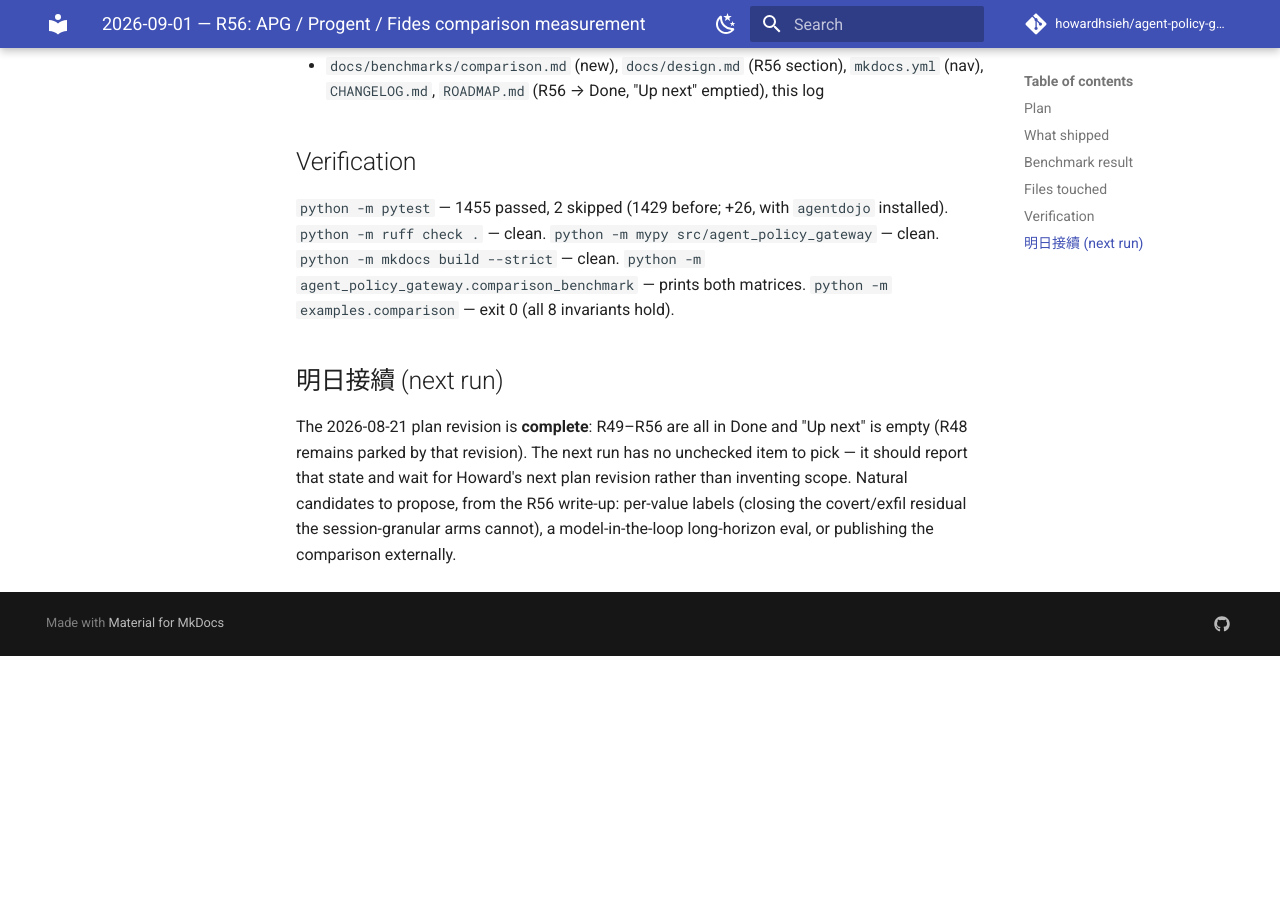
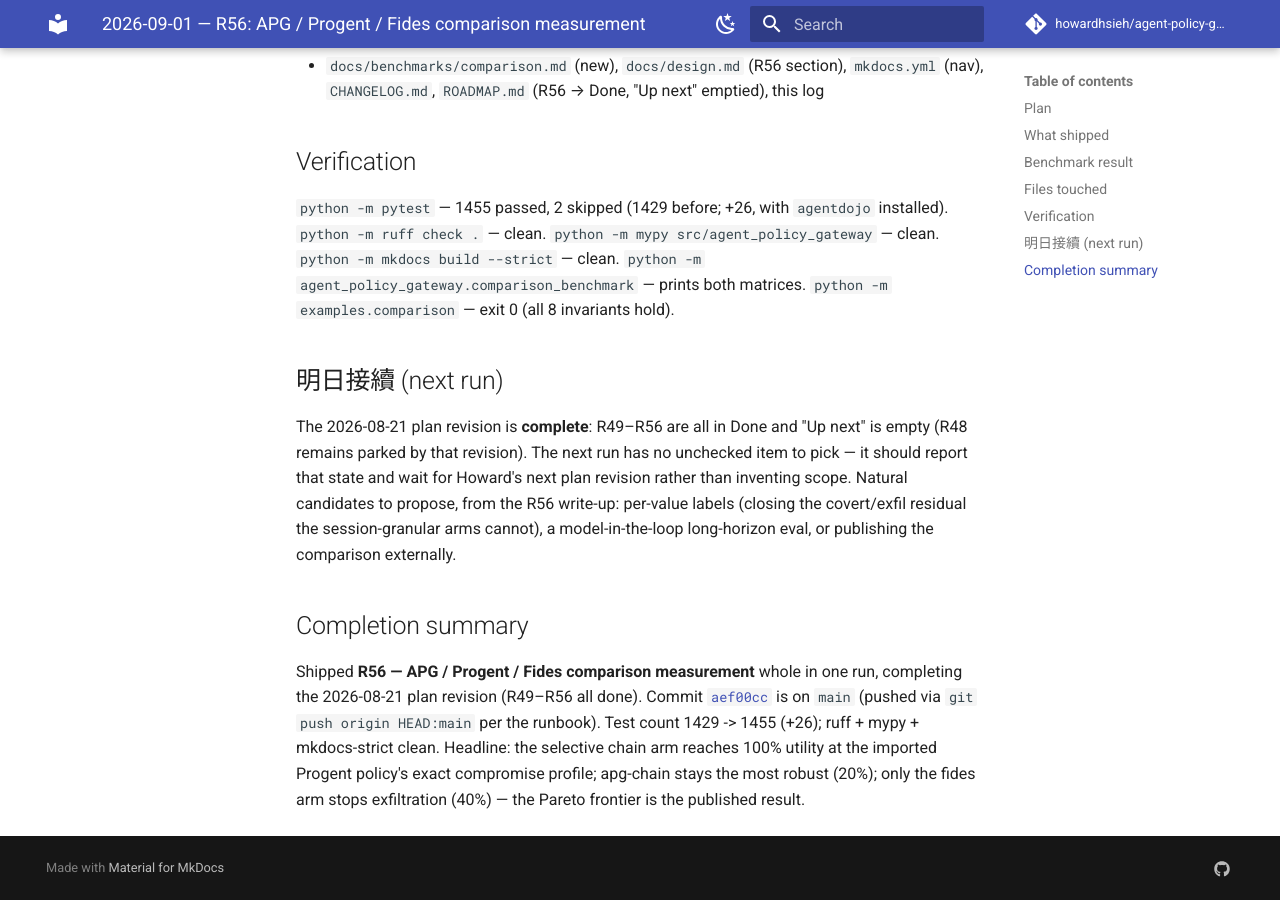
Before and after one commit to howardhsieh/agent-policy-gateway, an MkDocs documentation site: the page built from docs/work-log/2026-09-01.md, in a window 1280 px wide and 900 px high, scrolled down 2187 px. Built offline with MkDocs 1.6.1 and Material for MkDocs 9.7.7, drawn with Linux system fonts in a browser that asks for light colours; comment, search, counter and statistics services are not loaded; before the commit the page ends 2843 px from its top, so only the background shows below that.

Commit message:
docs: record R56 commit hash in 2026-09-01 work-log
Co-Authored-By: Claude <noreply@anthropic.com>

```diff
--- a/docs/work-log/2026-09-01.md
+++ b/docs/work-log/2026-09-01.md
@@ -116,3 +116,16 @@ Natural candidates to propose, from the R56 write-up: per-value labels
 (closing the covert/exfil residual the session-granular arms cannot),
 a model-in-the-loop long-horizon eval, or publishing the comparison
 externally.
+
+## Completion summary
+
+Shipped **R56 — APG / Progent / Fides comparison measurement** whole in
+one run, completing the 2026-08-21 plan revision (R49–R56 all done).
+Commit
+[`aef00cc`](https://github.com/howardhsieh/agent-policy-gateway/commit/aef00cc)
+is on `main` (pushed via `git push origin HEAD:main` per the runbook).
+Test count 1429 -> 1455 (+26); ruff + mypy + mkdocs-strict clean.
+Headline: the selective chain arm reaches 100% utility at the imported
+Progent policy's exact compromise profile; apg-chain stays the most
+robust (20%); only the fides arm stops exfiltration (40%) — the Pareto
+frontier is the published result.
```
